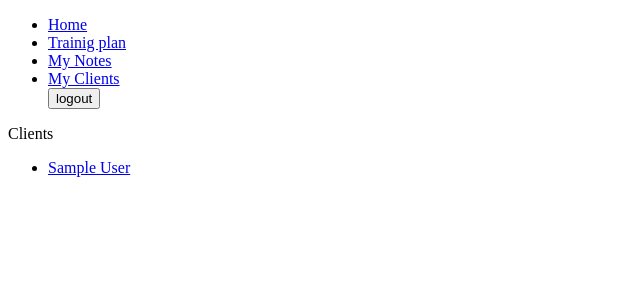
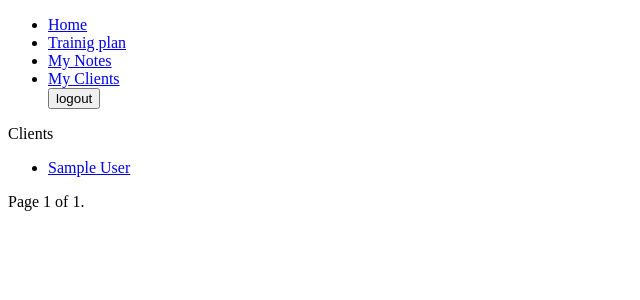
Before and after one commit to LevytskyiS/CoachPro, a Django app: template coachpro/main/templates/main/client_list.html in a window 1280 px wide. Shown: the top 300 px of the page, without its empty margins (0-640 px from the left). Run offline with Django 5.2, Linux system fonts and the light colour scheme; a user stored in the database is signed in; tables that the repository leaves empty hold one stand-in row (values such as "Sample post"); the template is opened without the code that fills it: values that come from a table or form of the project are taken from there, most other values are stand-ins (such as "Sample title", 1, 10 or a date in 2020).

Commit message:
pagination

```diff
--- a/coachpro/main/templates/main/client_list.html
+++ b/coachpro/main/templates/main/client_list.html
@@ -12,6 +12,21 @@
             <li><a href="{{ profile.get_absolute_url }}">{{ profile.user.first_name }} {{ profile.user.last_name }}</a></li>
             {% endfor %}
         </ul>
+        <span class="step-links">
+            {% if page_obj.has_previous %}
+                <a href="?page=1">&laquo; first</a>
+                <a href="?page={{ page_obj.previous_page_number }}">previous</a>
+            {% endif %}
+
+            <span class="current">
+                Page {{ page_obj.number }} of {{ page_obj.paginator.num_pages }}.
+            </span>
+
+            {% if page_obj.has_next %}
+                <a href="?page={{ page_obj.next_page_number }}">next</a>
+                <a href="?page={{ page_obj.paginator.num_pages }}">last &raquo;</a>
+            {% endif %}
+        </span>
     {% else %}
         <div>
             <p>You don't have any clients yet</p>
```
